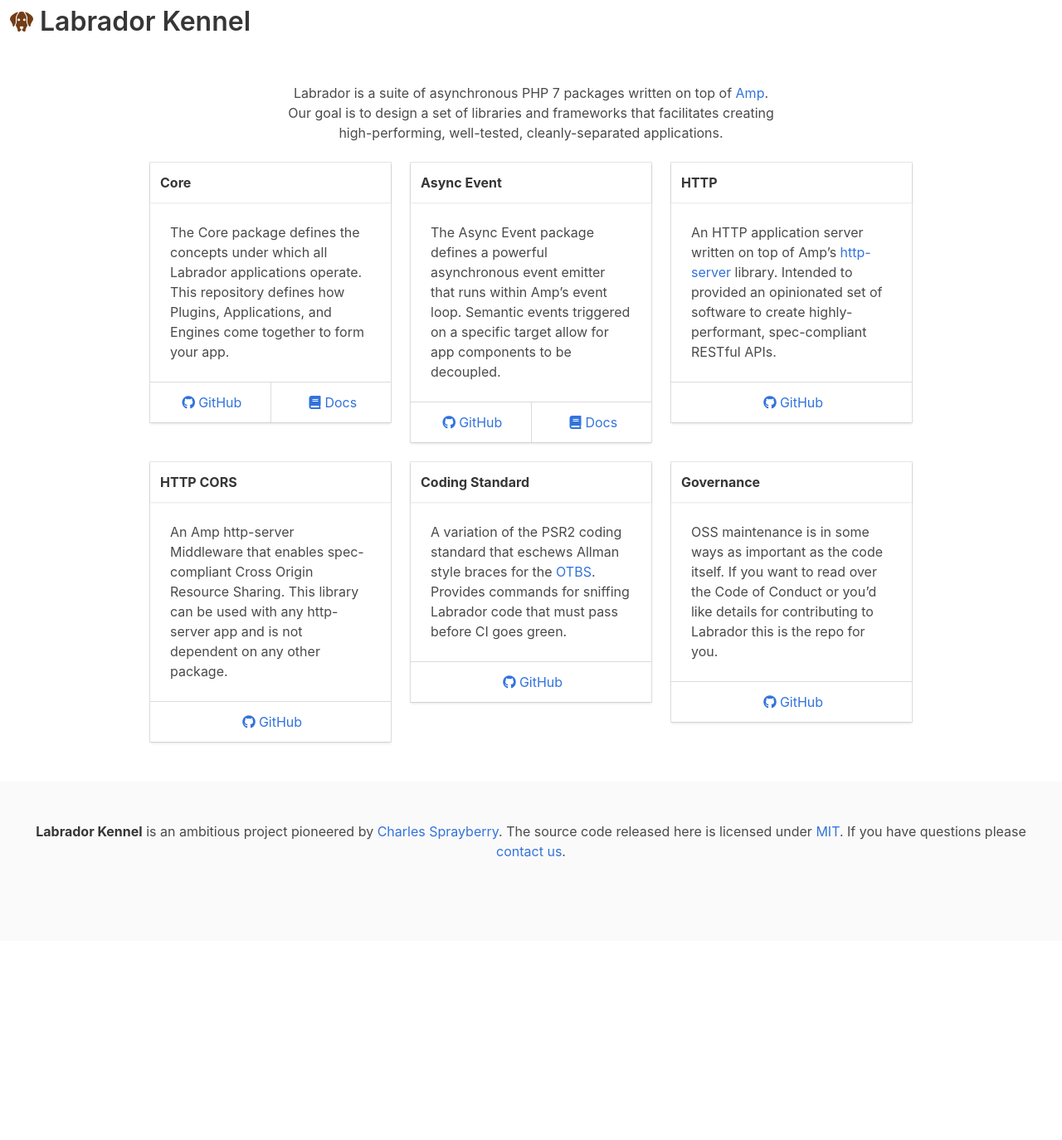
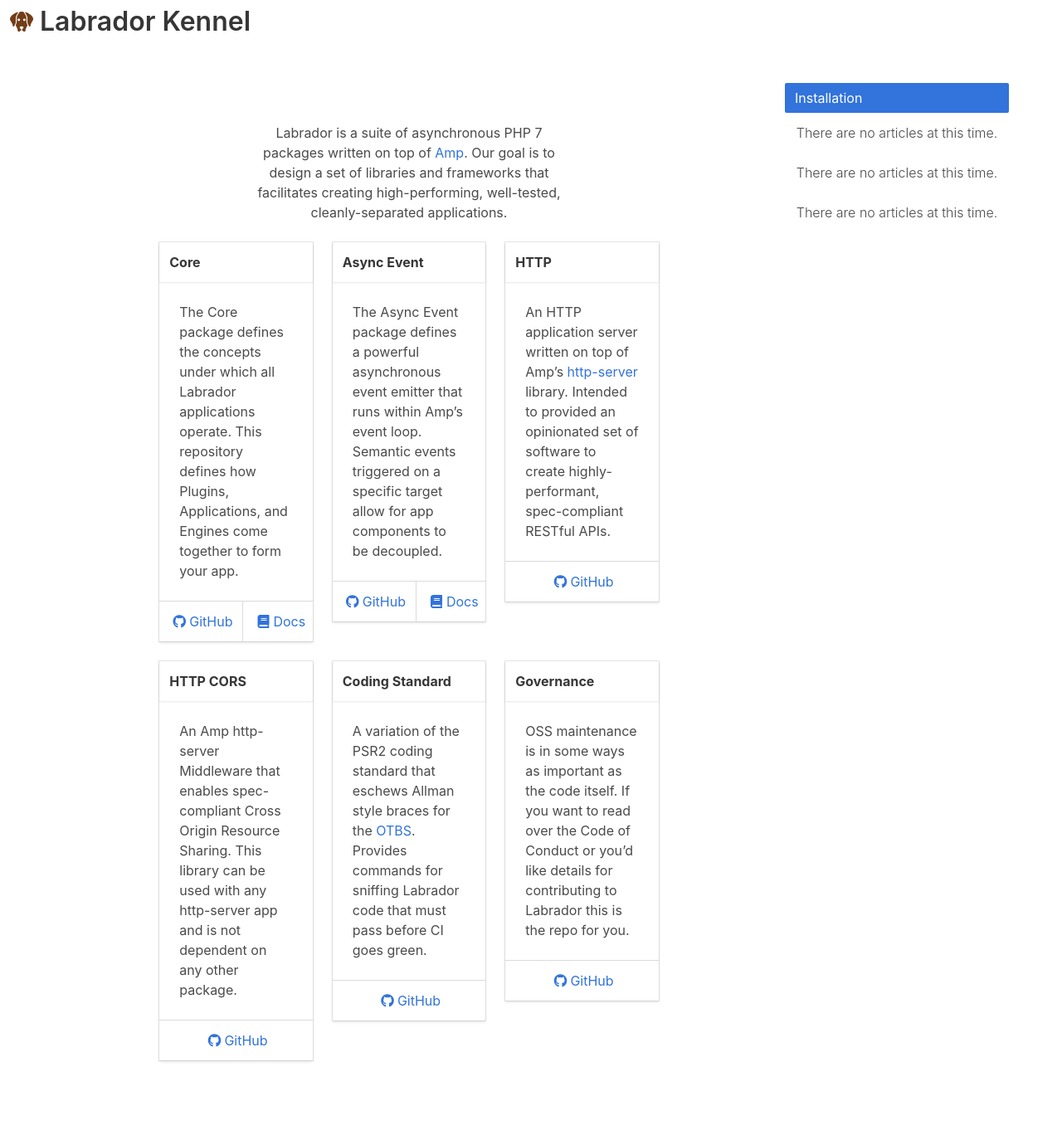
Before and after one commit to labrador-kennel/labrador-kennel.github.io, a Jekyll site: the page built from index.html, in a window 1280 px wide. Shown: the whole page at 83% size. Built offline with Jekyll 4.4.1, drawn with Linux system fonts in a browser that asks for light colours; before the commit the page ends 1134 px from its top, so only the background shows below that.

Commit message:
simplify template structure

```diff
--- a/_includes/base_header.html
+++ /dev/null
@@ -1,10 +0,0 @@
-<header>
-  <nav class="navbar">
-    <div class="navbar-brand">
-      <a class="navbar-item" href="/">
-        <img src="img/labrador-kennel-logo.png" width="28" height="28" />
-        <h1 class="title is-3">Labrador Kennel</h1>
-      </a>
-    </div>
-  </nav>
-</header>
--- a/_layouts/default.html
+++ b/_layouts/default.html
@@ -1,5 +1,5 @@
 <!DOCTYPE html>
-<html>
+<html lang="en-US">
 <head>
   <meta charset="utf-8" />
   <title>Labrador Kennel</title>
@@ -17,31 +17,44 @@
   {% endfor %}
 </head>
 <body>
+  <header>
+    <nav class="navbar">
+      <div class="navbar-brand">
+        <a class="navbar-item" href="/">
+          <img src="img/labrador-kennel-logo.png" width="28" height="28" />
+          <h1 class="title is-3">Labrador Kennel</h1>
+        </a>
+      </div>
+    </nav>
+  </header>
 
-{% if site.data.labrador.package_name %}
-  {% include package_header.html
-      package_name=site.data.labrador.package_name
-      github_url=site.data.labrador.github_url
-  %}
-{% else %}
-  {% include base_header.html %}
-{% endif %}
+  <main>
+    <section class="section">
+      <div class="container">
+        <div class="columns">
+          <div class="column">
+            {{ content }}
+          </div>
 
-<main>
-  {{ content }}
-</main>
+          <div class="column side-nav is-3">
+            <div class="menu">
+              <ul class="menu-list">
+                <li>{% include menu_nav_link.html url="/" label="Installation" %}</li>
+              </ul>
 
-<footer class="footer">
-  <div class="content has-text-centered">
-    <strong>Labrador Kennel</strong> is an ambitious project pioneered by <a href="https://cspray.io">Charles Sprayberry</a>.
-    The source code released here is licensed under <a href="https://opensource.org/licenses/mit-license.php">MIT</a>.
-    If you have questions please <a href="mailto:contact@labrador-kennel.io">contact us</a>.
-  </div>
-</footer>
+              {% include menu_nav_section.html collection="tutorials" %}
+              {% include menu_nav_section.html collection="how-tos" %}
+              {% include menu_nav_section.html collection="references" %}
+            </div>
+          </div>
+        </div>
+      </div>
+    </section>
+  </main>
 
-<script src="js/prism.js"></script>
-{% for external_js in site.external_js %}
-<script src="{{ external_js }}"></script>
-{% endfor %}
+  <script src="js/prism.js"></script>
+  {% for external_js in site.external_js %}
+  <script src="{{ external_js }}"></script>
+  {% endfor %}
 </body>
 </html>
```
Also changed, not shown: _layouts/article.html (+4 -6 lines), _layouts/package.html (deleted, +0 -21 lines).
